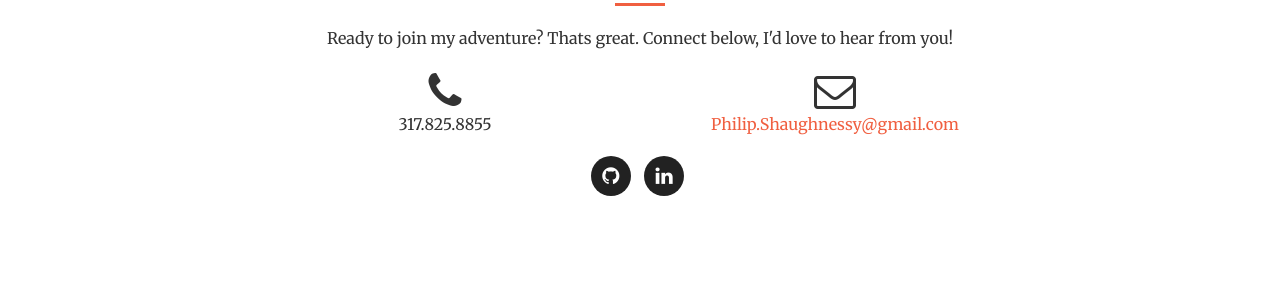
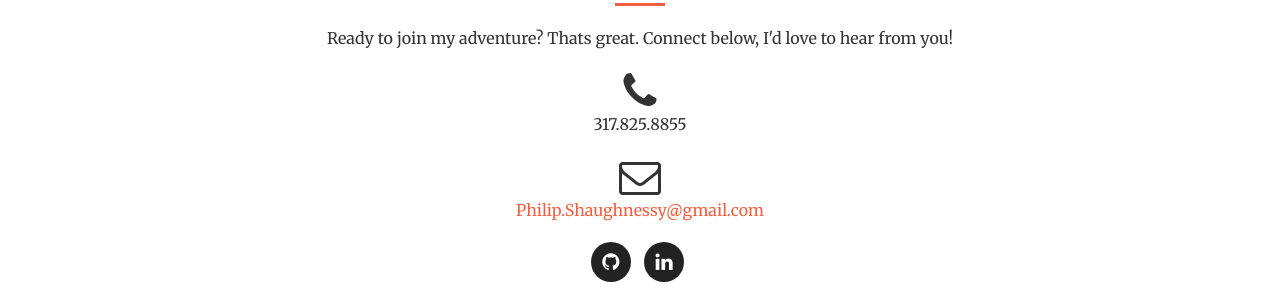
Before and after one commit to PhilShaughnes/PhilShaughnes, a website: page index.html in a window 1280 px wide. Shown: the part 3031-3323 px from the top of the page. Drawn offline with nearby package versions, Linux system fonts and the light colour scheme; files that its build step writes are made by us from their sources.

Commit message:
edited contact

```diff
--- a/index.html
+++ b/index.html
@@ -278,15 +278,22 @@
         <div class="container">
             <div class="row">
                 <div class="col-lg-8 col-lg-offset-2 text-center">
+                <!-- <div class="col-lg-8 col-lg-offset-2 text-center"> -->
                     <h2 class="section-heading">Let's Get In Touch!</h2>
                     <hr class="primary">
                     <p>Ready to join my adventure? Thats great. Connect below, I'd love to hear from you!</p>
                 </div>
-                <div class="col-lg-4 col-lg-offset-2 text-center">
+            </div>
+            <div class="row">
+                <div class="text-center">
+                <!-- <div class="col-lg-4 col-lg-offset-2 text-center"> -->
                     <i class="fa fa-phone fa-3x sr-contact"></i>
                     <p>317.825.8855</p>
                 </div>
-                <div class="col-lg-4 text-center">
+            </div>
+            <div class="row">
+                <div class="text-center">
+                <!-- <div class="col-lg-4 text-center"> -->
                     <i class="fa fa-envelope-o fa-3x sr-contact"></i>
                     <p><a href="mailto:Philip.Shaughnessy@gmail.com">Philip.Shaughnessy@gmail.com</a></p>
                 </div>
```
